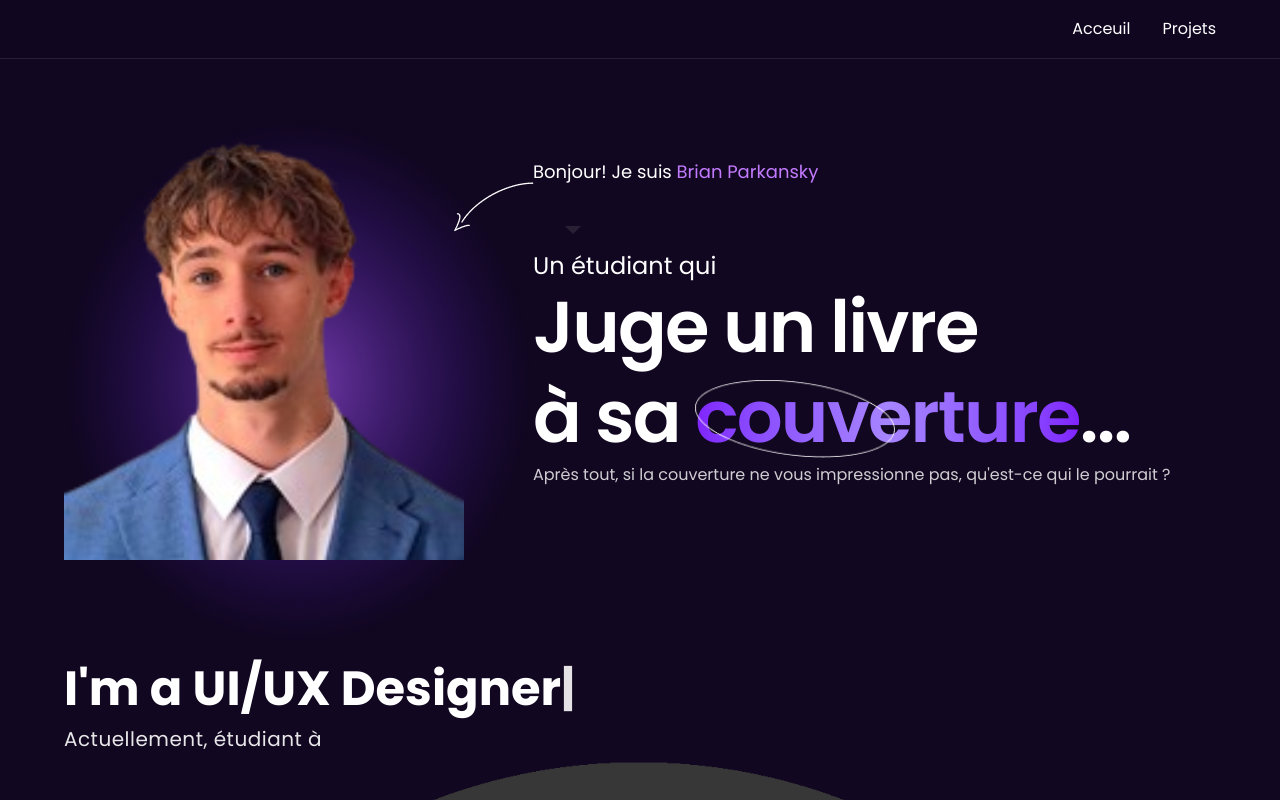
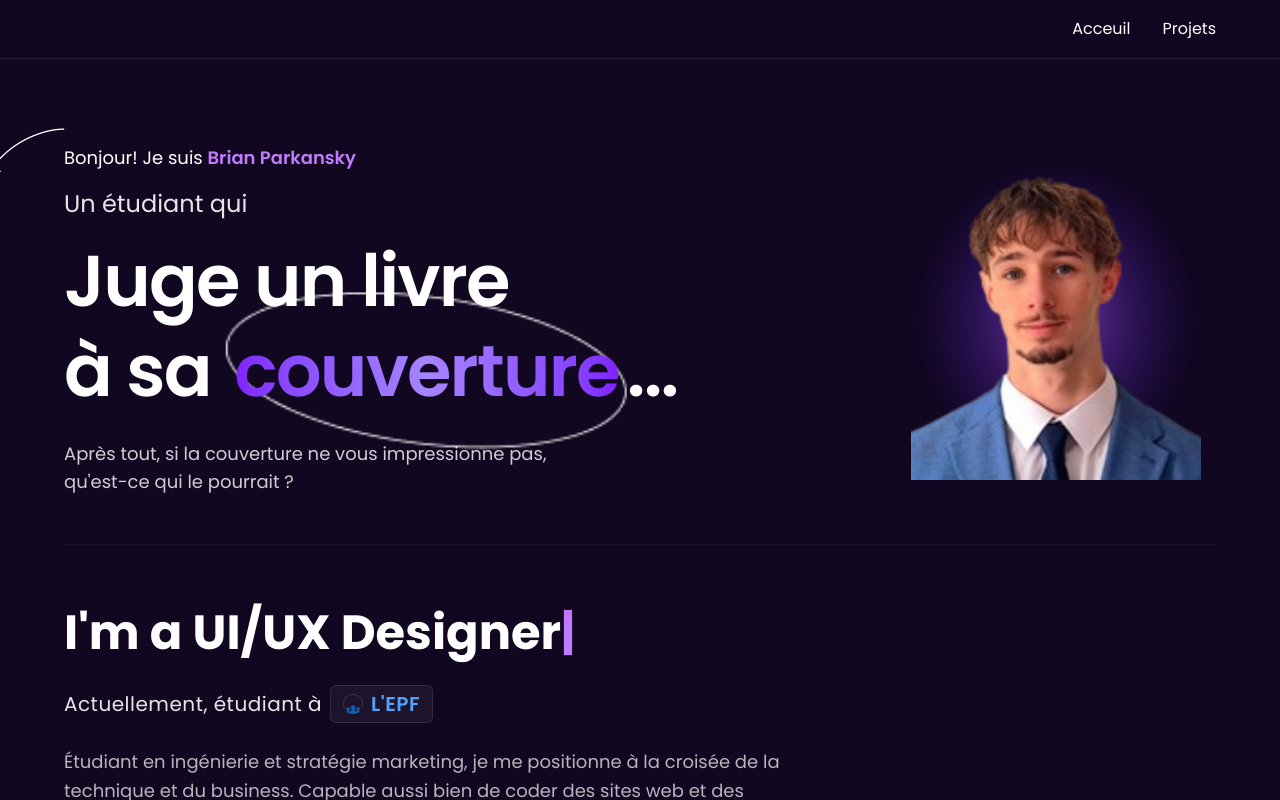
Before and after one commit to brianpk07-tech/portfolio-v2, a Next.js app: page / in a window 1280 px wide. Shown: the top 800 px of the page. Built offline with nearby package versions, Linux system fonts and the light colour scheme.

Commit message:
15h12/01/06/2026

```diff
--- a/app/components/Banner.tsx
+++ b/app/components/Banner.tsx
@@ -14,137 +14,123 @@ export default function Banner(): React.JSX.Element {
     const currentText = texts[currentTextIndex];
 
     if (!isDeleting) {
-      // Typing effect
       if (displayedText.length < currentText.length) {
         const timeout = setTimeout(() => {
           setDisplayedText(currentText.slice(0, displayedText.length + 1));
         }, typingSpeed);
         return () => clearTimeout(timeout);
       } else {
-        // Finished typing, wait before deleting
         const timeout = setTimeout(() => {
           setIsDeleting(true);
-          setTypingSpeed(50); // Faster deletion
+          setTypingSpeed(50);
         }, 2000);
         return () => clearTimeout(timeout);
       }
     } else {
-      // Deleting effect
       if (displayedText.length > 0) {
         const timeout = setTimeout(() => {
           setDisplayedText(currentText.slice(0, displayedText.length - 1));
         }, typingSpeed);
         return () => clearTimeout(timeout);
       } else {
-        // Finished deleting, move to next text
         setIsDeleting(false);
-        setTypingSpeed(100); // Reset typing speed
+        setTypingSpeed(100);
         setCurrentTextIndex((prev) => (prev + 1) % texts.length);
       }
     }
   }, [displayedText, isDeleting, currentTextIndex, texts, typingSpeed]);
+
   return (
     <section
       id="home"
-      className="min-h-screen flex items-center justify-center pt-20 px-6"
+      className="min-h-screen flex items-center justify-center pt-36 pb-12 px-6"
     >
       <div className="container mx-auto max-w-6xl">
-        <div className="flex flex-col lg:flex-row items-center ">
+        <div className="flex flex-col-reverse lg:flex-row items-center gap-12 lg:gap-8">
+
           {/* Left side - Text content */}
-          {/* Right side - Character image */}
-          <div className="flex justify-center lg:justify-end relative w-full lg:w-auto">
-            <div className="relative top-10">
-              {/* Mobile: Hello text positioned on top of image */}
-              <div className="lg:hidden  -top-150 z-10">
-                <div className="relative inline-block ">
-                  <Image
-                    src="/assets/arrow.png"
-                    alt="Arrow pointer"
-                    width={80}
-                    height={80}
-                    className="absolute top-5 rotate-z-280"
-                    style={{ width: "auto", height: "auto" }}
-                  />
-                  <div className="relative">
-                    <p className="text-white text-lg whitespace-nowrap">
-                      Bonjour! Je suis{" "}
-                      <span className="text-purple-400">Brian Parkansky</span>
-                    </p>
-                  </div>
-                  <div className="absolute -bottom-2 left-1/2 transform -translate-x-1/2 w-0 h-0 border-l-8 border-l-transparent border-r-8 border-r-transparent border-t-8 border-t-white/10"></div>
-                </div>
-              </div>
-              <Image
-                src="/assets/me.png"
-                alt="Brian Parkansky - Software Engineer and Designer"
-                width={300}
-                height={300}
-                className=" max-w-md absolute"
-                style={{ width: "auto", height: "auto" }}
-                priority
-              />
-              <Image
-                src="/assets/me-glow.png"
-                alt="Brian Parkansky - Software Engineer and Designer"
-                width={300}
-                height={300}
-                className="max-w-md "
-                style={{ width: "auto", height: "auto" }}
-                priority
-              />
-            </div>
-          </div>
-          <div className="flex-1 space-y-6 text-center lg:text-left">
-            {/* Desktop: Hello text in original position */}
-            <div className="hidden lg:inline-block relative">
+          <div className="flex-1 space-y-6 text-center lg:text-left w-full">
+            {/* Desktop & Mobile Hello badge */}
+            <div className="relative inline-block mb-4">
               <Image
                 src="/assets/arrow.png"
                 alt="Arrow pointer"
                 width={100}
                 height={100}
-                className="absolute "
+                className="absolute hidden lg:block"
                 style={{ left: "-100px", top: "-50px", width: "auto", height: "auto" }}
               />
-              <div style={{ bottom: 40, position: "relative" }}>
+              <div className="bg-white/5 border border-white/10 px-4 py-2 rounded-full lg:bg-transparent lg:border-none lg:p-0">
                 <p className="text-white text-lg">
                   Bonjour! Je suis{" "}
-                  <span className="text-purple-400">Brian Parkansky</span>
+                  <span className="text-purple-400 font-semibold">Brian Parkansky</span>
                 </p>
               </div>
-              <div className="absolute -bottom-2 left-8 w-0 h-0 border-l-8 border-l-transparent border-r-8 border-r-transparent border-t-8 border-t-white/10"></div>
             </div>
-            <div className="">
-              <p className="text-2xl"> Un étudiant qui </p>
+
+            <div className="space-y-4">
+              <p className="text-2xl text-white/90"> Un étudiant qui </p>
               <h1 className="text-5xl tracking-tight lg:text-7xl font-semibold text-white leading-tight">
                 Juge un livre
                 <br /> à sa{" "}
-                <span className="relative inline-block">
-                  <Image src="/assets/circle.png" alt="Circle" width={200} height={200} className="absolute mt-2" />
+                <span className="relative inline-block z-10 px-2">
+                  <Image
+                    src="/assets/circle.png"
+                    alt="Circle"
+                    width={320}
+                    height={120}
+                    className="absolute top-1/2 left-1/2 -translate-x-1/2 -translate-y-1/2 w-[115%] h-[140%] max-w-none -z-10 object-contain"
+                  />
                   <span className="bg-gradient-to-r from-violet-600 via-violet-400 to-violet-600 bg-clip-text text-transparent">
                     couverture
                   </span>
                 </span>
                 ...
               </h1>
-              <p className="text-md text-white/80">
+              <p className="text-md lg:text-lg text-white/80 max-w-lg mx-auto lg:mx-0 pt-2">
                 Après tout, si la couverture ne vous impressionne pas, qu'est-ce qui le pourrait ?
               </p>
             </div>
           </div>
+
+          {/* Right side - Character image */}
+          <div className="flex justify-center lg:justify-end relative w-full lg:w-auto mb-8 lg:mb-0">
+            <div className="relative w-[280px] h-[280px] lg:w-[320px] lg:h-[320px]">
+              <Image
+                src="/assets/me.png"
+                alt="Brian Parkansky - Software Engineer and Designer"
+                fill
+                className="absolute object-contain z-10"
+                priority
+              />
+              <Image
+                src="/assets/me-glow.png"
+                alt="Brian Parkansky - Glow effect"
+                fill
+                className="absolute object-contain"
+                priority
+              />
+            </div>
+          </div>
+
         </div>
-        <div className="space-y-3 pt-15 text-center lg:text-left">
-          <p className="text-5xl text-white font-bold">
+
+        {/* Bottom Text Area (Typing effect & Bio) */}
+        <div className="space-y-4 pt-16 text-center lg:text-left border-t border-white/5 mt-12">
+          <p className="text-4xl lg:text-5xl text-white font-bold min-h-[60px]">
             I&apos;m a {displayedText}
-            <span className="animate-pulse">|</span>
+            <span className="animate-pulse text-purple-400">|</span>
           </p>
+
           <p className="text-lg lg:text-xl text-white/90 tracking-wide flex flex-wrap items-center justify-center lg:justify-start gap-2">
             <span>Actuellement, étudiant à</span>
-            <span className="flex items-center gap-2">
-              <Image src="/assets/webhr.webp" alt="WebHR" width={20} height={20} className="w-5 h-5" style={{ width: "auto", height: "auto" }} />
-              <span className="text-blue-400 font-semibold">L'EPF,</span>
+            <span className="flex items-center gap-2 bg-white/5 px-3 py-1 rounded-md border border-white/10">
+              <Image src="/assets/webhr.webp" alt="WebHR" width={20} height={20} className="w-5 h-5 object-contain" />
+              <span className="text-blue-400 font-semibold">L&apos;EPF</span>
             </span>
           </p>
-          <p className="text-lg text-white/80 max-w-2xl mt-15 mx-auto lg:mx-0">
+
+          <p className="text-base lg:text-lg text-white/70 max-w-3xl pt-2 leading-relaxed mx-auto lg:mx-0">
             Étudiant en ingénierie et stratégie marketing, je me positionne à la croisée de la technique et du business. Capable aussi bien de coder des sites web et des applications en Python que de piloter des études de marché complexes, je mets cette double compétence au service de projets numériques innovants.
           </p>
         </div>
```
